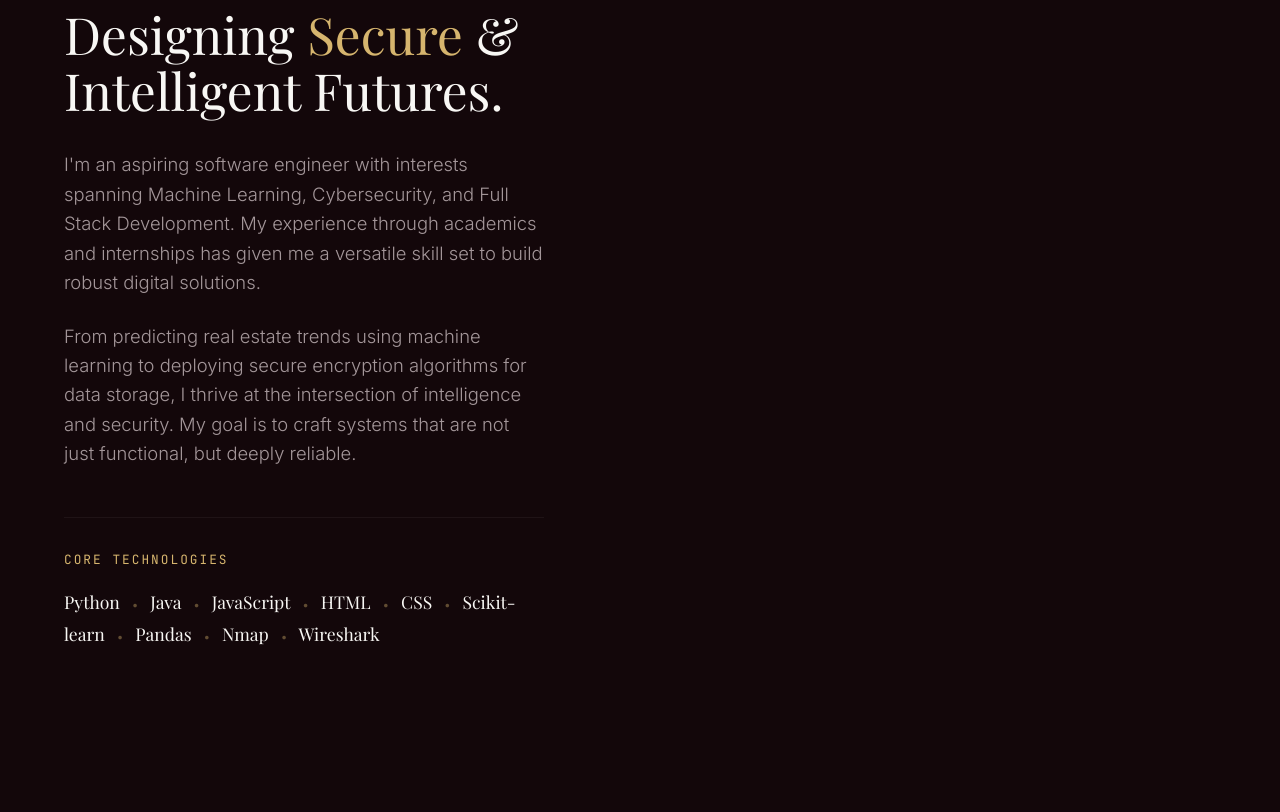
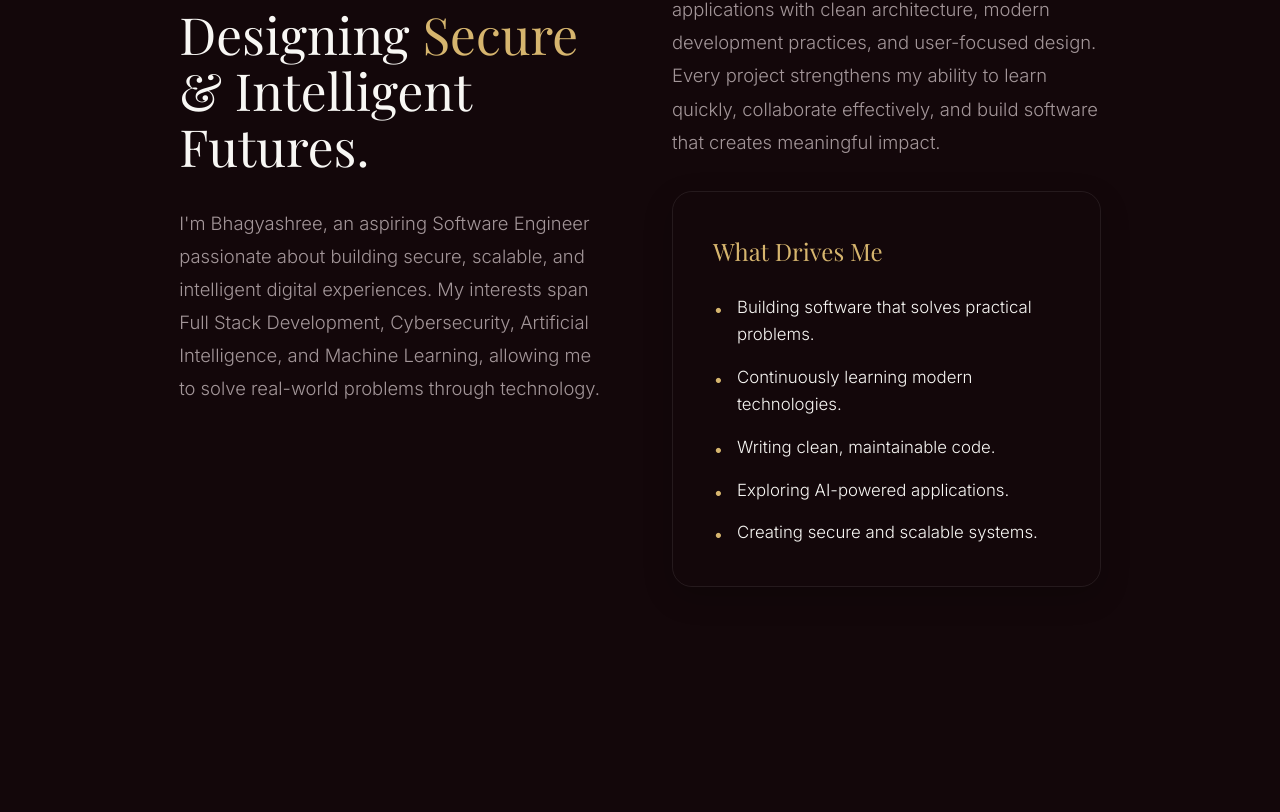
Before and after one commit to Bhagyaashreee/Bhagyashreeportfolio-23MIC7006, a Next.js app: page / in a window 1280 px wide. Shown: the part 968-1780 px from the top of the page. Built offline with nearby package versions, Linux system fonts and the light colour scheme; a web font is replaced by a local one.

Commit message:
Redesign Story section and update contact details

```diff
--- a/src/sections/Contact/Contact.tsx
+++ b/src/sections/Contact/Contact.tsx
@@ -47,9 +47,9 @@ export default function Contact() {
             or just want to say hello—my inbox is always open. Let's create secure, intelligent solutions together.
           </p>
           <div className="elegant-socials">
-            <Magnetic><a href="mailto:jagadiesh0009@gmail.com" data-cursor="link">jagadiesh0009@gmail.com</a></Magnetic>
-            <Magnetic><a href="#" data-cursor="link">LinkedIn</a></Magnetic>
-            <Magnetic><a href="#" data-cursor="link">GitHub</a></Magnetic>
+            <Magnetic><a href="mailto:shreebhagyaaa@gmail.com" data-cursor="link">shreebhagyaaa@gmail.com</a></Magnetic>
+            <Magnetic><a href="https://www.linkedin.com/in/bhagyashree-satpathy-3355a9361/" target="_blank" rel="noopener noreferrer" data-cursor="link">LinkedIn</a></Magnetic>
+            <Magnetic><a href="https://github.com/Bhagyaashreee" target="_blank" rel="noopener noreferrer" data-cursor="link">GitHub</a></Magnetic>
           </div>
         </Reveal>
 
--- a/src/sections/Story/Story.css
+++ b/src/sections/Story/Story.css
@@ -2,55 +2,96 @@
   padding: 8rem 5%;
   position: relative;
   z-index: 5;
-  display: grid;
-  grid-template-columns: 1fr 1.2fr;
-  gap: 6rem;
+  display: flex;
+  justify-content: center;
   align-items: center;
 }
-.about-visual {
-  position: relative;
+
+.about-content {
+  width: 100%;
+  max-width: 1400px;
 }
-.abstract-shape {
-  width: 100%;
-  aspect-ratio: 4/5;
-  border-radius: 1000px;
-  overflow: hidden;
-  border: 1px solid var(--glass-border);
-  box-shadow: 0 20px 40px rgba(74, 14, 26, 0.2);
+
+.about-grid {
+  display: grid;
+  grid-template-columns: 1fr 1fr;
+  gap: 4rem;
+  width: 80%; /* Spans 80% as requested */
+  margin: 0 auto;
 }
-.abstract-shape img {
-  width: 100%;
-  height: 100%;
-  object-fit: cover;
+
+.about-left, .about-right {
+  max-width: 750px;
 }
-.about-text p {
+
+.about-p {
   font-size: 1.15rem;
   color: var(--muted);
   margin-bottom: 1.5rem;
+  line-height: 1.8;
 }
 
-.tech-strip {
-  margin-top: 3rem;
-  padding-top: 2rem;
-  border-top: 1px solid rgba(255,255,255,0.05);
+.drives-me {
+  margin-top: 2rem;
+  padding: 2.5rem;
+  border-radius: 20px;
+  background: var(--glass-bg);
+  border: 1px solid var(--glass-border);
+  backdrop-filter: blur(10px);
+  -webkit-backdrop-filter: blur(10px);
+  box-shadow: 0 10px 30px rgba(0, 0, 0, 0.2);
 }
-.tech-strip-label {
-  display: block;
-  font-family: var(--font-mono);
-  font-size: 0.8rem;
+
+.drives-title {
+  font-family: var(--font-serif);
+  font-size: 1.5rem;
   color: var(--gold);
-  text-transform: uppercase;
-  letter-spacing: 2px;
+  margin-bottom: 1.5rem;
+}
+
+.drives-list {
+  list-style: none;
+  padding: 0;
+  margin: 0;
+}
+
+.drives-list li {
+  font-size: 1.05rem;
+  color: var(--text);
   margin-bottom: 1rem;
+  padding-left: 1.5rem;
+  position: relative;
+  line-height: 1.6;
 }
-.strip-items {
-  font-family: var(--font-serif);
-  font-size: 1.1rem;
-  color: var(--text);
-  line-height: 1.8;
+
+.drives-list li:last-child {
+  margin-bottom: 0;
 }
-.strip-items span {
-  color: rgba(214, 181, 110, 0.4);
-  margin: 0 0.5rem;
-  font-size: 0.8rem;
+
+.drives-list li::before {
+  content: '•';
+  color: var(--gold);
+  position: absolute;
+  left: 0;
+  font-size: 1.2rem;
 }
+
+@media (max-width: 1024px) {
+  .about-grid {
+    width: 90%;
+    grid-template-columns: 1.5fr 1fr;
+    gap: 3rem;
+  }
+}
+
+@media (max-width: 768px) {
+  .about-grid {
+    width: 100%;
+    grid-template-columns: 1fr;
+    gap: 2.5rem;
+  }
+
+  .drives-me {
+    padding: 2rem;
+  }
+}
--- a/src/sections/Story/Story.tsx
+++ b/src/sections/Story/Story.tsx
@@ -5,25 +5,30 @@ export default function Story() {
   return (
     <section id="about" className="about container">
       <Reveal delay={0.2} className="about-content">
+        <div className="about-grid">
+          <div className="about-left">
             <div className="subtitle">The Story</div>
             <h2 className="section-title" style={{ textAlign: "left", marginBottom: "2rem" }}>
               Designing <span className="serif gold">Secure</span> &amp; Intelligent Futures.
             </h2>
-        <div className="about-text">
-          <p>
-            I'm an aspiring software engineer with interests spanning Machine Learning, Cybersecurity, and Full Stack Development. My experience through
-            academics and internships has given me a versatile skill set to build robust digital solutions.
-          </p>
-          <p>
-            From predicting real estate trends using machine learning to deploying secure encryption algorithms for data storage,
-            I thrive at the intersection of intelligence and security. My goal is to craft systems that are not just functional, but deeply reliable.
+            <p className="about-p">
+              I'm Bhagyashree, an aspiring Software Engineer passionate about building secure, scalable, and intelligent digital experiences. My interests span Full Stack Development, Cybersecurity, Artificial Intelligence, and Machine Learning, allowing me to solve real-world problems through technology.
             </p>
           </div>
-
-        <div className="tech-strip">
-          <span className="tech-strip-label">Core Technologies</span>
-          <div className="strip-items">
-            Python <span>•</span> Java <span>•</span> JavaScript <span>•</span> HTML <span>•</span> CSS <span>•</span> Scikit-learn <span>•</span> Pandas <span>•</span> Nmap <span>•</span> Wireshark
+          <div className="about-right">
+            <p className="about-p">
+              I enjoy transforming ideas into reliable applications with clean architecture, modern development practices, and user-focused design. Every project strengthens my ability to learn quickly, collaborate effectively, and build software that creates meaningful impact.
+            </p>
+            <div className="drives-me">
+              <h3 className="drives-title">What Drives Me</h3>
+              <ul className="drives-list">
+                <li>Building software that solves practical problems.</li>
+                <li>Continuously learning modern technologies.</li>
+                <li>Writing clean, maintainable code.</li>
+                <li>Exploring AI-powered applications.</li>
+                <li>Creating secure and scalable systems.</li>
+              </ul>
+            </div>
           </div>
         </div>
       </Reveal>
```
Lines whose indentation alone changed are shown as unchanged.
